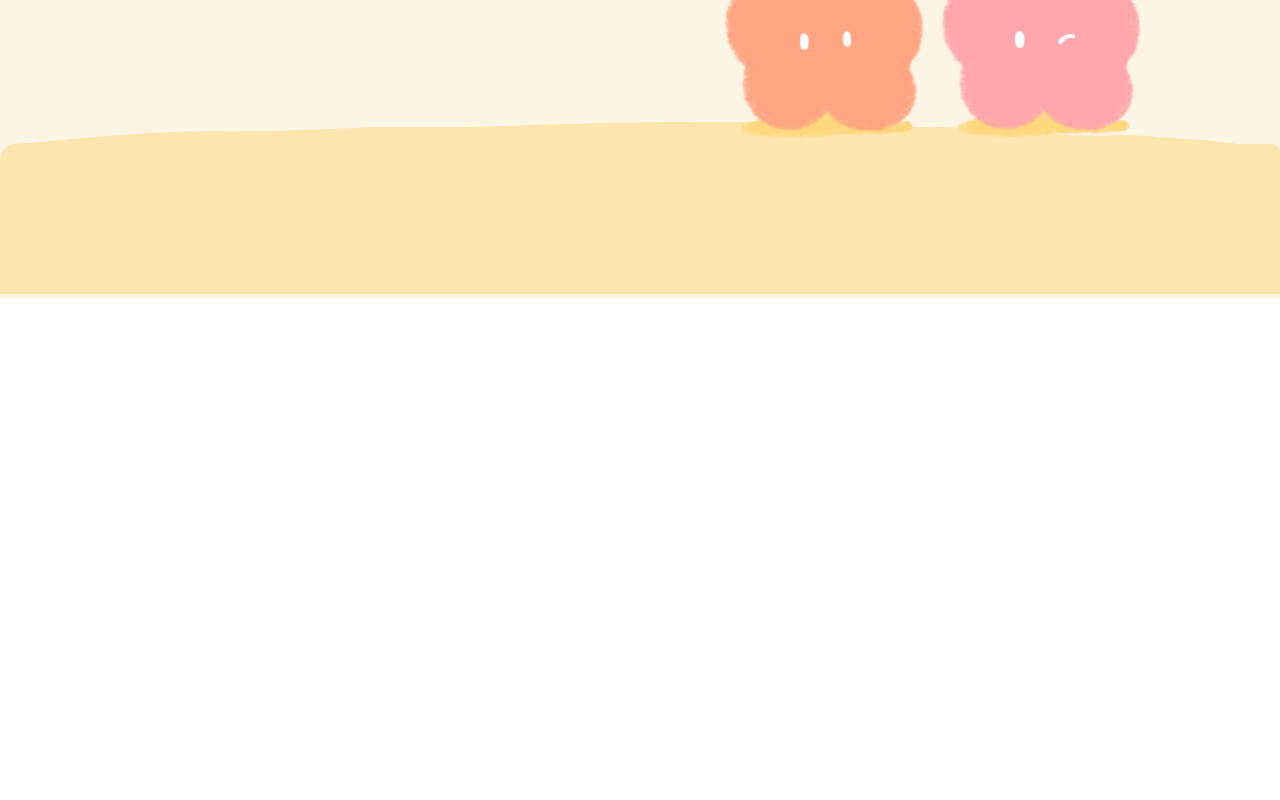
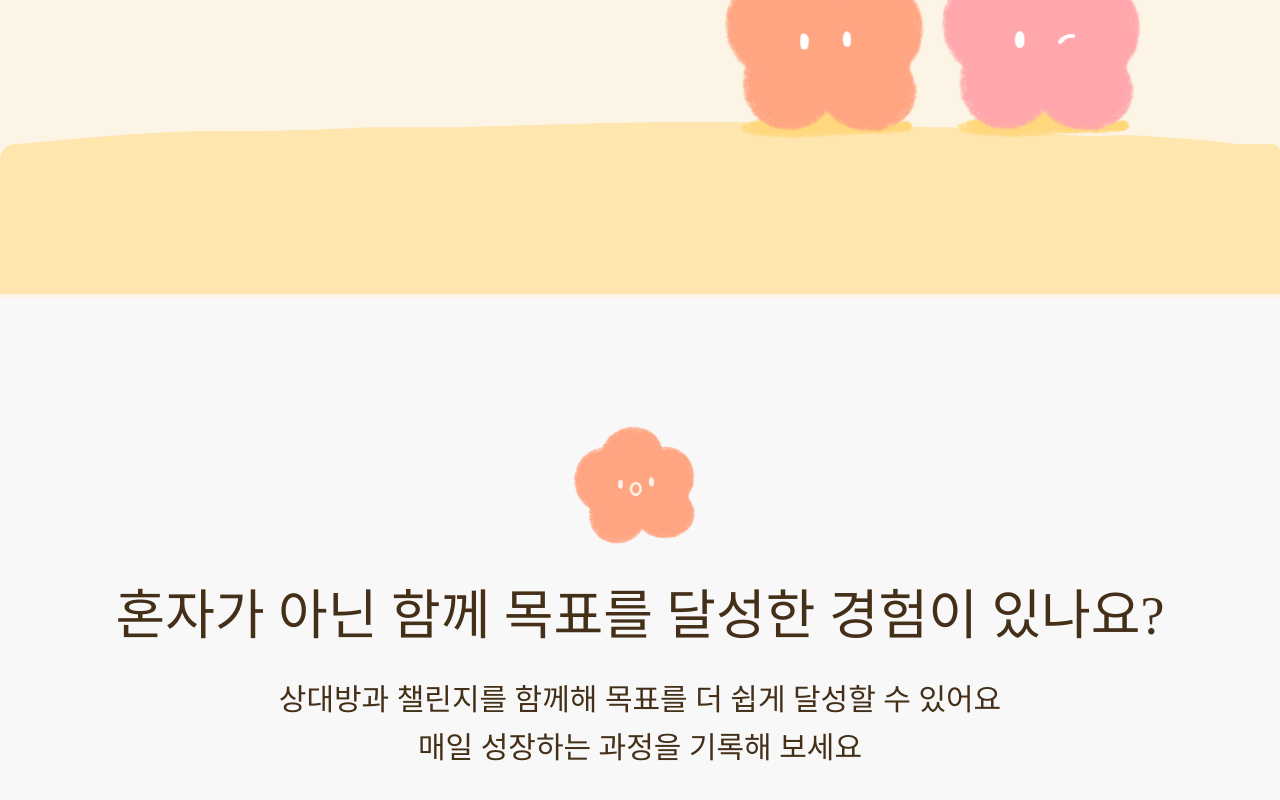
Before and after one commit to Hyun-git/twotoo-landing, a React (Create React App) app: page / in a window 1280 px wide. Shown: the part 442-1242 px from the top of the page. Before the commit the page ends 800 px from the top, so only its background shows below. Built offline with nearby package versions, Linux system fonts and the light colour scheme; a web font is replaced by a local one.

Commit message:
feat: add experience

```diff
--- a/src/App.js
+++ b/src/App.js
@@ -1,10 +1,12 @@
 import './App.css';
 import Main from './component/Main/main';
+import Experience from './component/Experience/experience';
 
 function App() {
   return (
     <div className="App">
       <Main></Main>
+      <Experience></Experience>
     </div>
   );
 }
--- /dev/null
+++ b/src/component/Experience/experience.css
@@ -0,0 +1,41 @@
+.Experience {
+    background-color: #F8F8F8;
+    height: 592px;
+    display: flex;
+    justify-content: center;
+    align-items: center;
+
+}
+
+.Experience-flower {
+    width: 161px;
+    height: 141px;
+    flex-shrink: 0;
+}
+
+.Experience-contents {
+    display: inline-flex;
+    flex-direction: column;
+    align-items: center;
+    gap: 16px;
+}
+
+.Experience-title {
+    color: var(--Primary-color, #443018);
+    text-align: center;
+    font-family: Omyu;
+    font-size: 54px;
+    font-style: normal;
+    font-weight: 400;
+    line-height: 160%; /* 86.4px */
+}
+
+.Experience-desc {
+    color: var(--Primary-color, #443018);
+    text-align: center;
+    font-family: Omyu;
+    font-size: 30px;
+    font-style: normal;
+    font-weight: 400;
+    line-height: 160%; /* 48px */
+}
--- /dev/null
+++ b/src/component/Experience/experience.jsx
@@ -0,0 +1,20 @@
+import "./experience.css";
+
+function Experience() {
+  return (
+    <div className="Experience">
+      <div className="Experience-contents">
+        <img className="Experience-flower" src="img/Experience_Flower.png" />
+        <span className="Experience-title">
+          혼자가 아닌 함께 목표를 달성한 경험이 있나요?
+        </span>
+        <span className="Experience-desc">
+          상대방과 챌린지를 함께해 목표를 더 쉽게 달성할 수 있어요 <br />
+          매일 성장하는 과정을 기록해 보세요
+        </span>
+      </div>
+    </div>
+  );
+}
+
+export default Experience;
```
Also changed, not shown: public/img/Experience_Flower.png (added).
